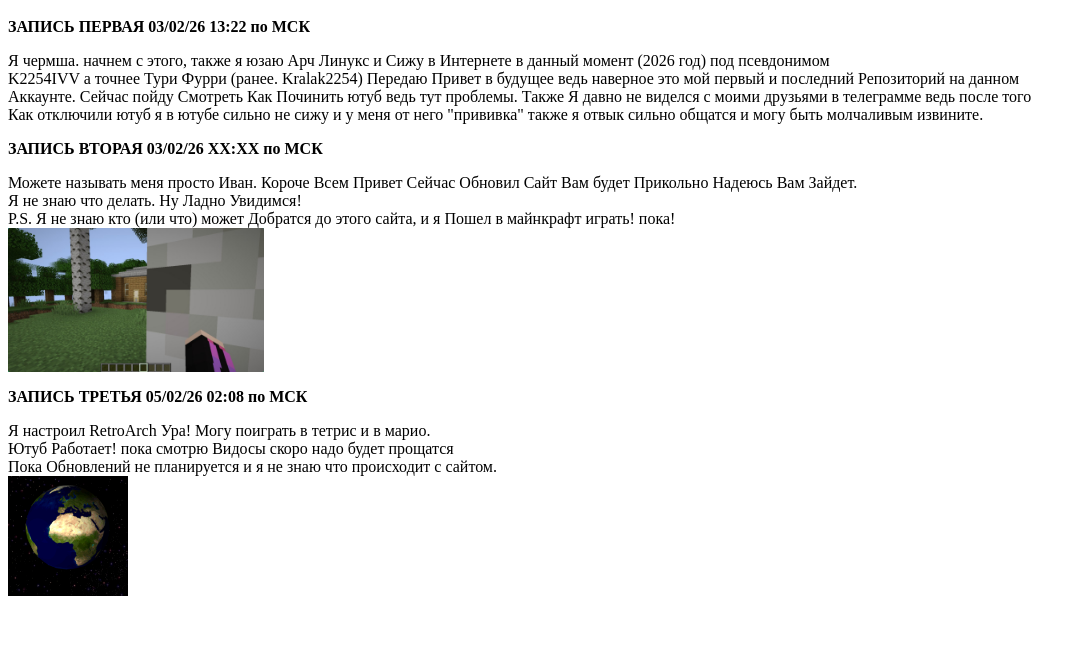
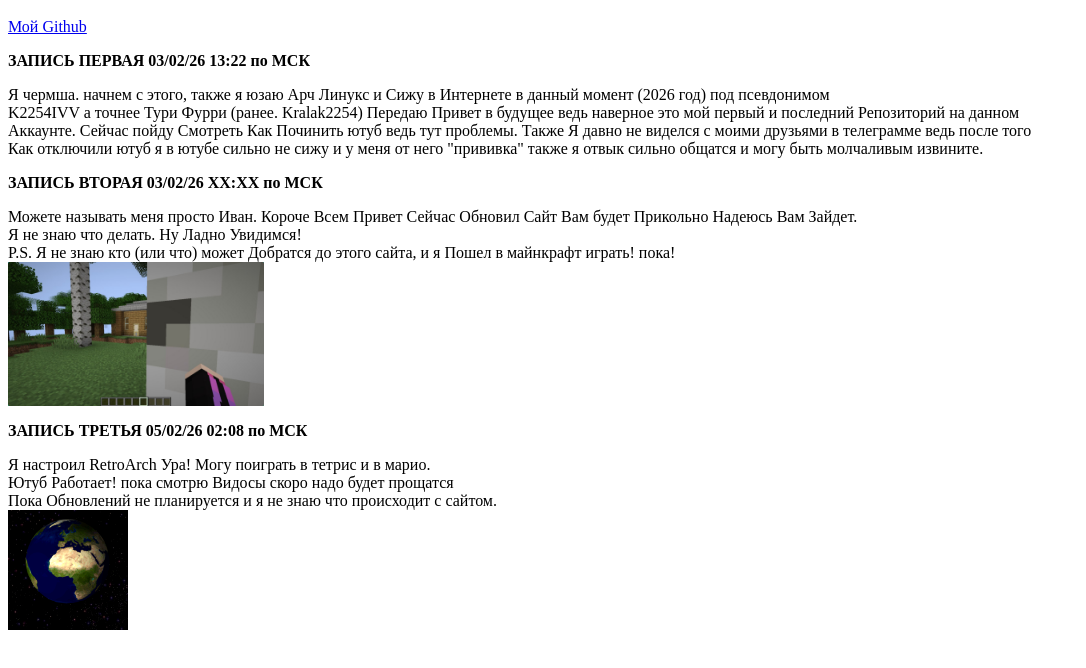
Before and after one commit to cheremsha784/cheremsha784.github.io, a plain HTML site: page web1_.html in a window 1280 px wide. Shown: the part 48-716 px from the top of the page, without its empty margins (0-1086 px from the left). Drawn offline with Linux system fonts and the light colour scheme.

Commit message:
Update web1_.html

```diff
--- a/web1_.html
+++ b/web1_.html
@@ -4,6 +4,7 @@
 </head>
   <body>
     <h1> CHEREMSHA C00L SITE! </h1>
+    <a href="https://github.com/cheremsha784">Мой Github</a>
     <p><strong> ЗАПИСЬ ПЕРВАЯ 03/02/26 13:22 по МСК </strong></p>
     <div> Я чермша. начнем с этого, также я юзаю Арч Линукс и Сижу в Интернете в данный момент (2026 год) под псевдонимом </div>
     <div> K2254IVV а точнее Тури Фурри (ранее. Kralak2254) Передаю Привет в будущее ведь наверное это мой первый и последний Репозиторий на данном </div>
```
